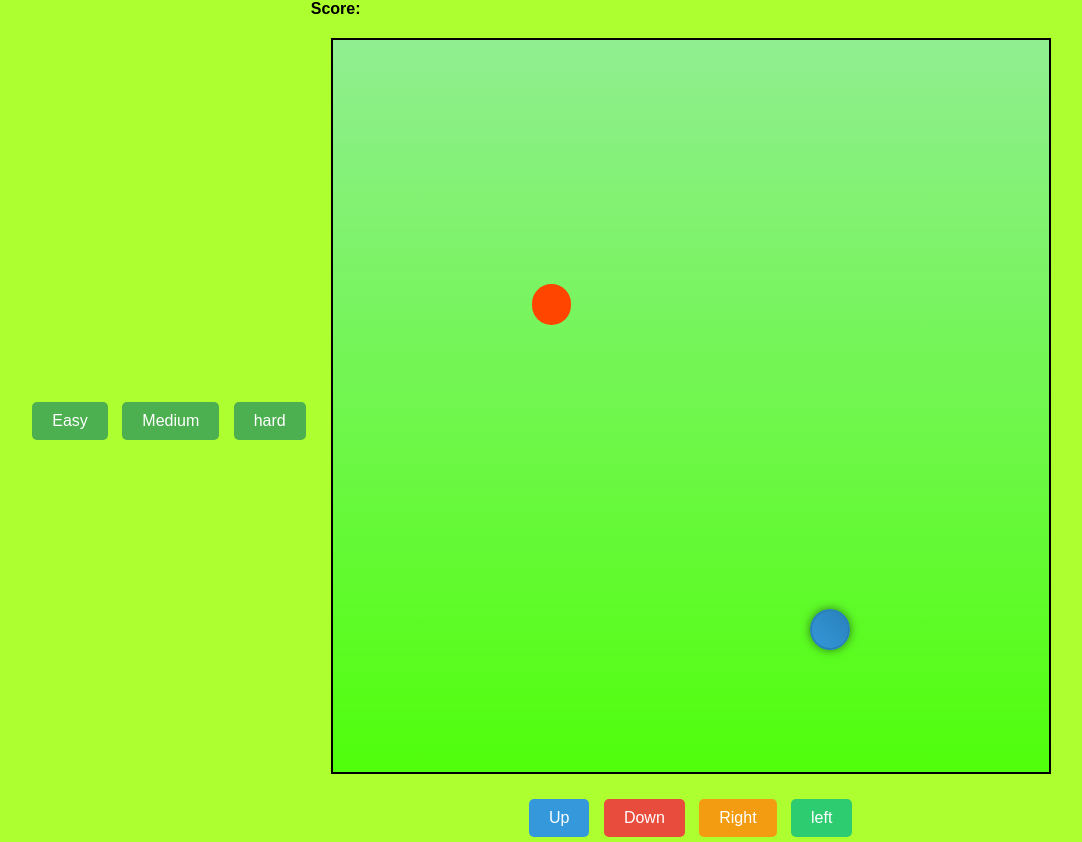
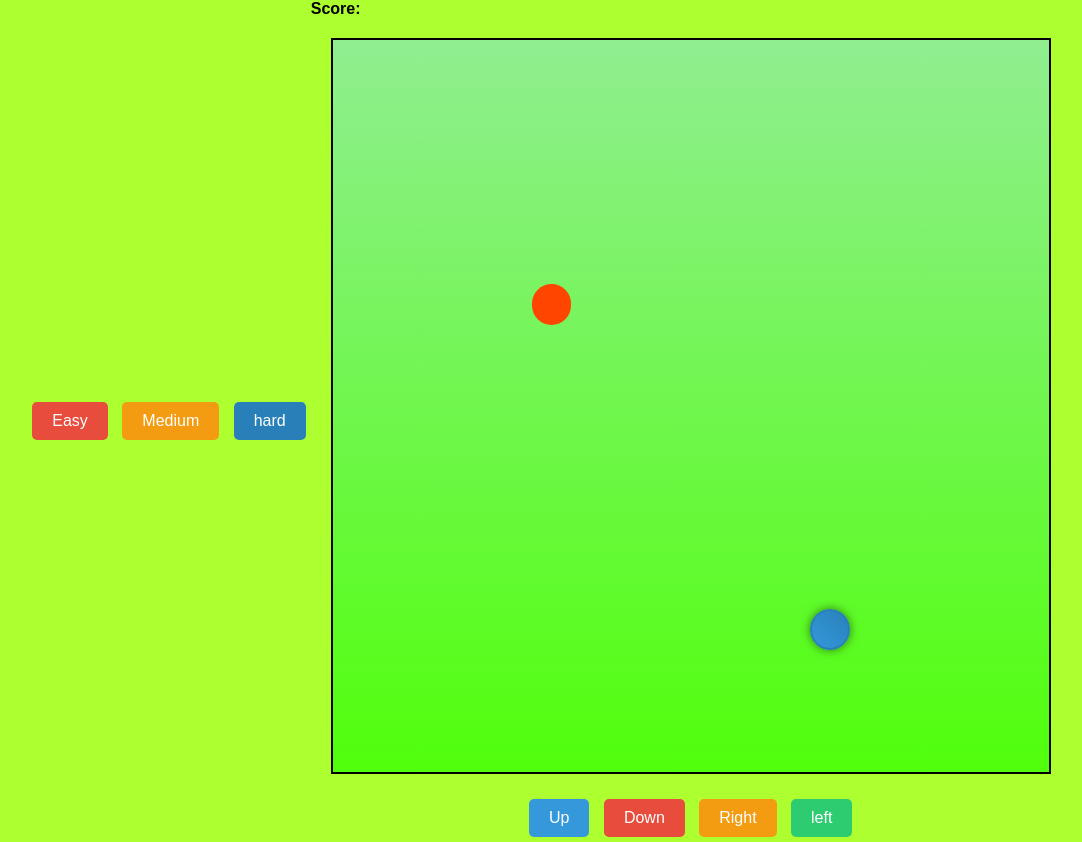
Before and after one commit to pratikacharya1234/Snake-Game, a plain HTML site: page index.html in a window 1280 px wide. Shown: the whole page, without its empty margins (91-1173 px from the left). Drawn offline with Linux system fonts and the light colour scheme.

Commit message:
Update style.css

```diff
--- a/style.css
+++ b/style.css
@@ -56,6 +56,15 @@ body {
   box-shadow: 0 0 10px rgba(0, 0, 0, 0.5);
 }
 
+#level  #easy{
+  background-color: #e74c3c;
+}
+#level  #medium{
+  background-color: #f39c12;
+}
+#level  #hard{
+  background-color: #2980b9;
+}
 
 #button {
   text-align: center;
```
